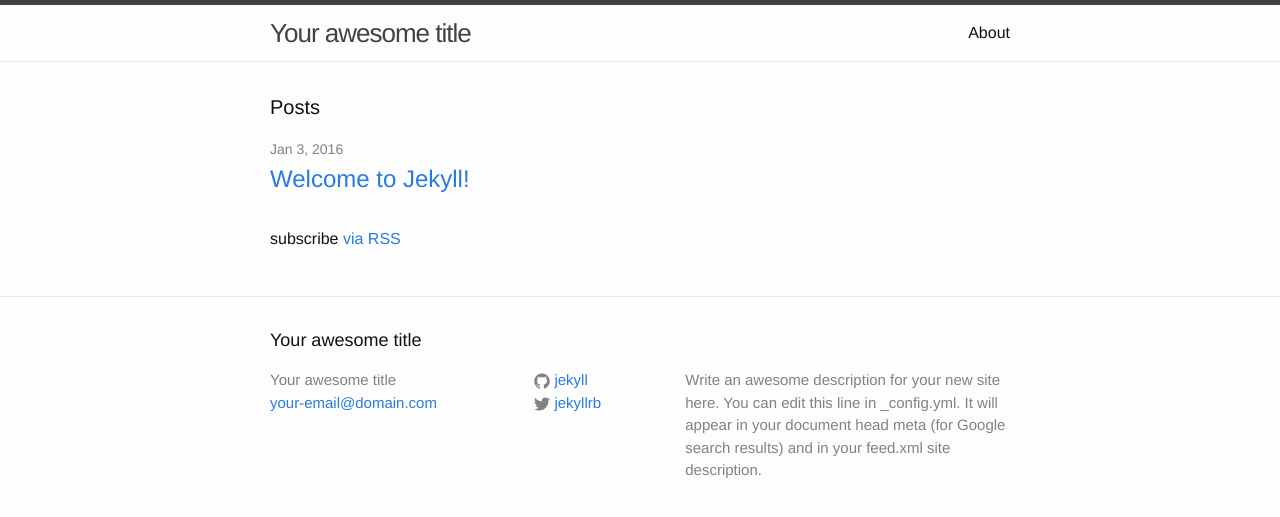
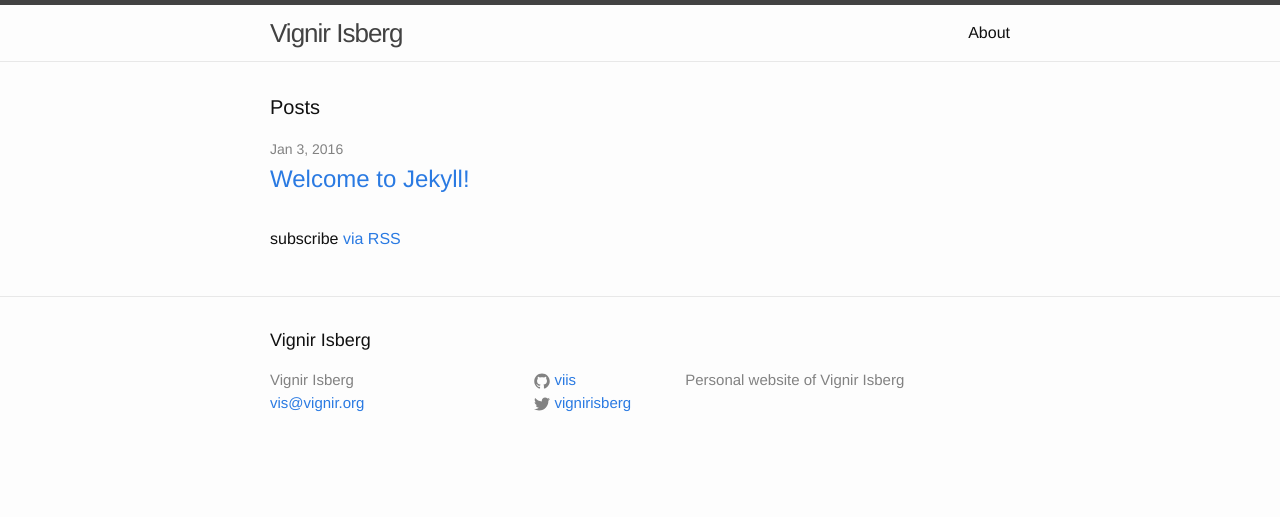
Before and after one commit to viis/viis.github.io, a Jekyll site: the page built from index.html, in a window 1280 px wide. Shown: the top 517 px of the page. Built offline with Jekyll 4.4.1, drawn with Linux system fonts in a browser that asks for light colours.

Commit message:
Updated config file

```diff
--- a/_config.yml
+++ b/_config.yml
@@ -6,16 +6,14 @@
 # 'jekyll serve'. If you change this file, please restart the server process.
 
 # Site settings
-title: Your awesome title
-email: your-email@domain.com
+title: Vignir Isberg
+email: vis@vignir.org
 description: > # this means to ignore newlines until "baseurl:"
-  Write an awesome description for your new site here. You can edit this
-  line in _config.yml. It will appear in your document head meta (for
-  Google search results) and in your feed.xml site description.
+    Personal website of Vignir Isberg
 baseurl: "" # the subpath of your site, e.g. /blog
-url: "http://yourdomain.com" # the base hostname & protocol for your site
-twitter_username: jekyllrb
-github_username:  jekyll
+url: "http://viis.github.io" # the base hostname & protocol for your site
+twitter_username: vignirisberg
+github_username:  viis
 
 # Build settings
 markdown: kramdown
```
